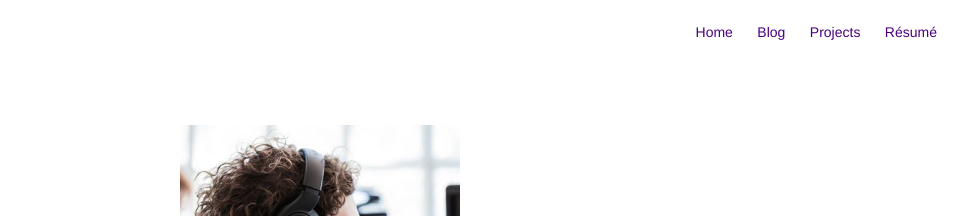
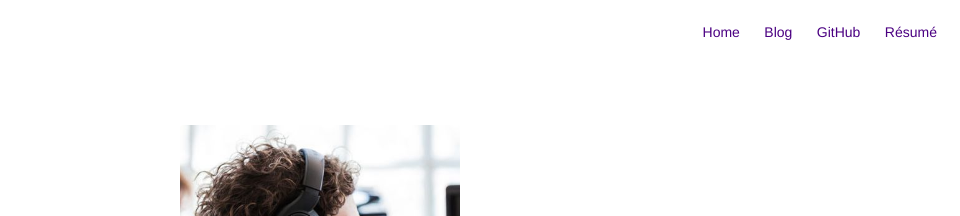
Before and after one commit to Awang2623/Awang2623.github.io, a Jekyll site: the page built from about.md, in a window 1280 px wide. Shown: the top 216 px of the page, without its empty margins (320-1280 px from the left). Built offline with Jekyll 4.4.1, drawn with Linux system fonts in a browser that asks for light colours.

Commit message:
Update nav.html

```diff
--- a/_includes/nav.html
+++ b/_includes/nav.html
@@ -9,7 +9,7 @@
         {% if site.blog == true %}
             {% if page.title != "Blog" %}
                 <li class="item">
-                    <a class="link" href="{{ site.url }}/blog">Blog</a>
+                    <a class="link" href="https://www.cnblogs.com/zwang/">Blog</a>
                 </li>
             {% endif %}
         {% endif %}
@@ -17,7 +17,7 @@
         {% if site.projects == true %}
             {% if page.title != "Projects" %}
                 <li class="item">
-                    <a class="link" href="{{ site.url }}/projects">Projects</a>
+                    <a class="link" href="https://github.com/Awang2623">GitHub</a>
                 </li>
             {% endif %}
         {% endif %}
```
